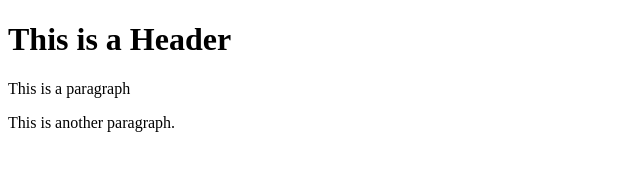
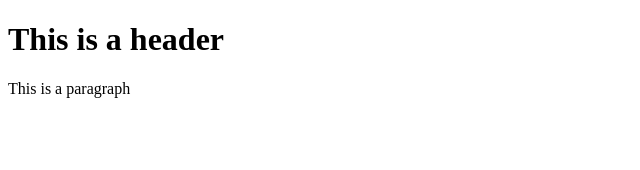
Before and after one commit to efahigi/git-test, a website: page index.html in a window 1280 px wide. Shown: the whole page, without its empty margins (0-640 px from the left). Drawn offline with Linux system fonts and the light colour scheme.

Commit message:
using NPM

```diff
--- a/index.html
+++ b/index.html
@@ -1,8 +1,13 @@
 <!DOCTYPE html>
-<html >
-    <body>
-        <h1>This is a Header</h1>
-        <p>This is a paragraph</p>
-        <p>This is another paragraph.</p>
-    </body>
+<html lang="en">
+<head>
+    <meta charset="UTF-8">
+    <meta http-equiv="X-UA-Compatible" content="IE=edge">
+    <meta name="viewport" content="width=device-width, initial-scale=1.0">
+    <title>Document</title>
+</head>
+<body>
+    <h1>This is a header</h1>
+    <p>This is a paragraph</p>
+</body>
 </html>
```
Also changed, not shown: package.json (added, +25 -0 lines), 2 other files.
